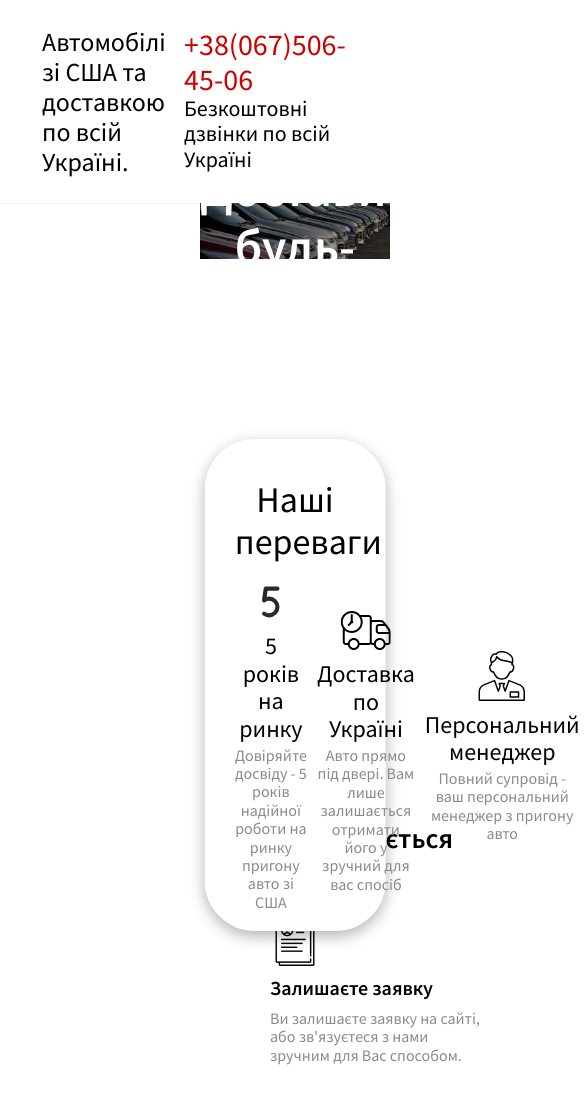
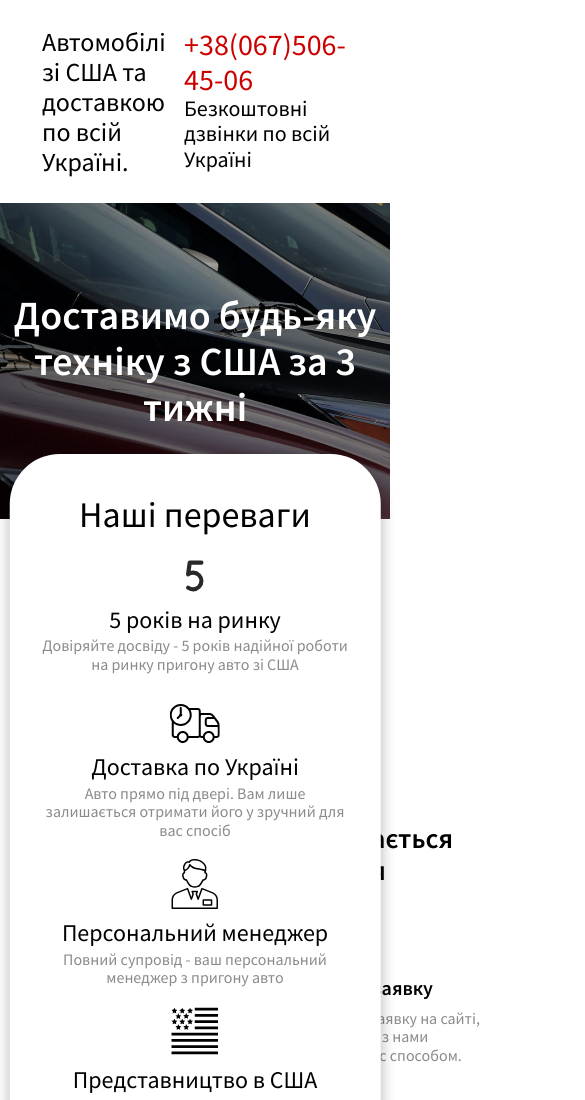
Before and after one commit to theromanovich/toscar, a Next.js app: page / in a window 390 px wide. Shown: the top 1100 px of the page, 585 px wide, since content can reach past the window. Built offline with nearby package versions, Linux system fonts and the light colour scheme.

Commit message:
add adaptive for benefits section to 280px

```diff
--- a/src/style/block/benefits.scss
+++ b/src/style/block/benefits.scss
@@ -51,3 +51,53 @@
     }
   }
 }
+
+@media (max-width: 1079px) {
+  .benefits {
+    margin-left: 0;
+  }
+}
+
+@media (max-width: 822px) {
+  .main-page {
+    &__bg {
+      background-size: cover;
+    }
+  }
+}
+
+@media (max-width: 822px) {
+  .benefits {
+    &__wrapper {
+      grid-template-columns: 1fr 1fr;
+      grid-row-gap: 20px;
+    }
+  }
+  .buy {
+    margin-top: 450px;
+  }
+}
+
+@media (max-width: 545px) {
+  .benefits {
+    &__container {
+      top: -65px;
+    }
+  }
+}
+
+@media (max-width: 440px) {
+  .main-page {
+    &__title {
+      font-size: 40px;
+    }
+  }
+}
+
+@media (max-width: 440px) {
+  .benefits {
+    &__wrapper {
+      grid-template-columns: 1fr;
+    }
+  }
+}
--- a/src/style/block/mainPage.scss
+++ b/src/style/block/mainPage.scss
@@ -24,3 +24,11 @@
     color: #ffffff;
   }
 }
+
+@media (max-width: 1079px) {
+  .main-page {
+    &__container {
+      margin-left: 0;
+    }
+  }
+}
```
